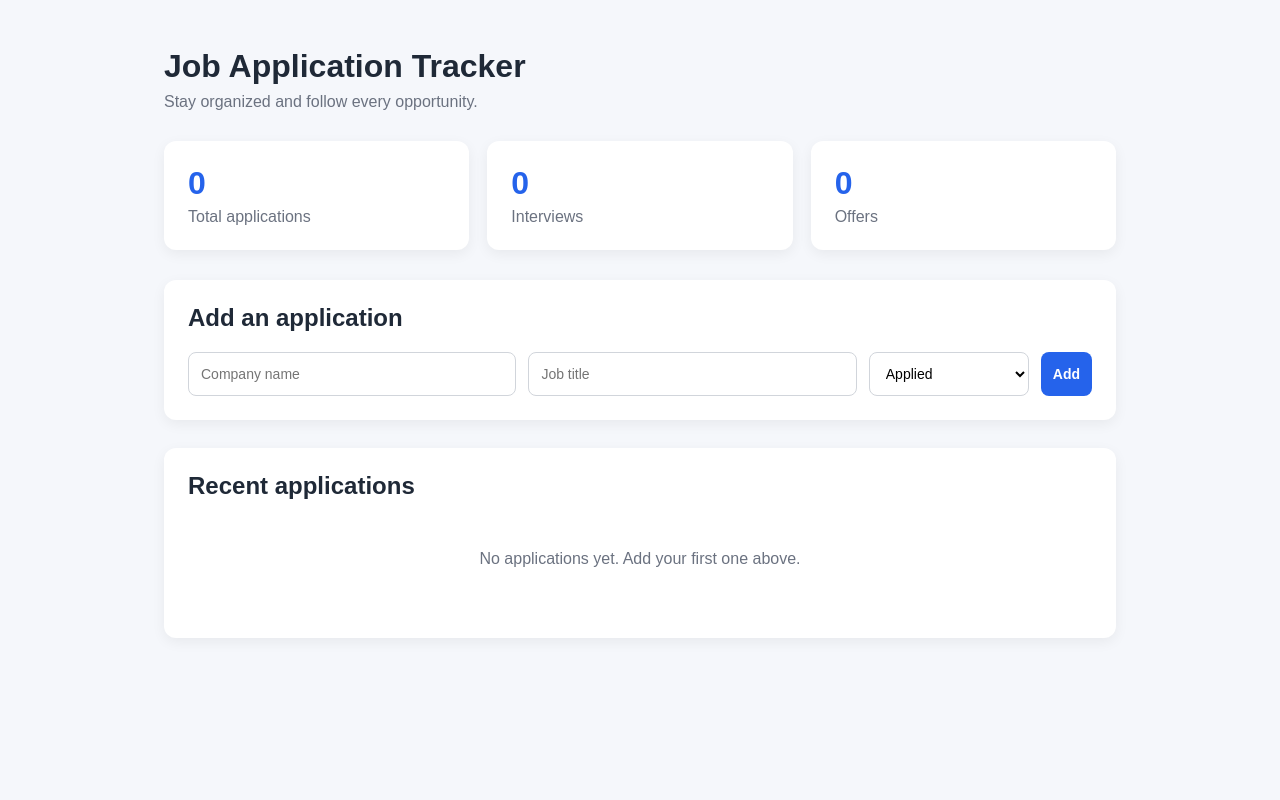
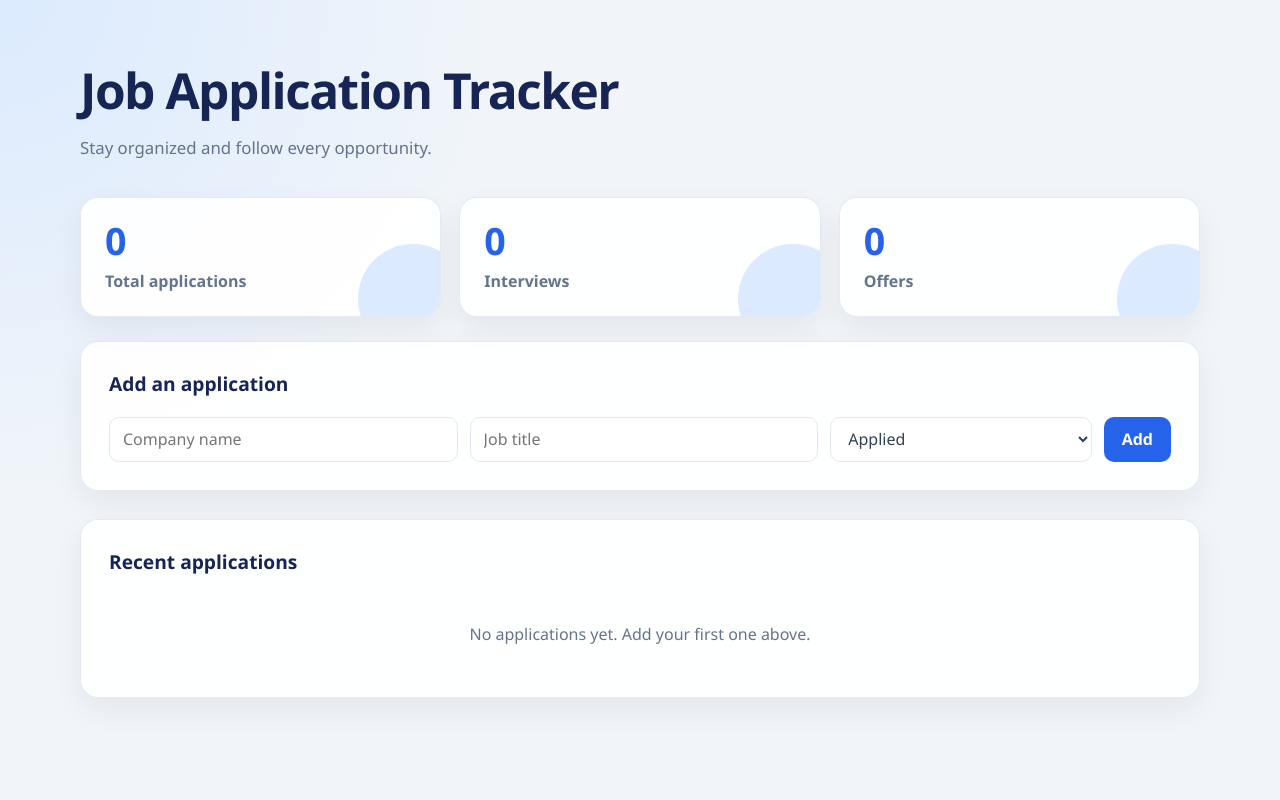
Before and after one commit to CriticalOne9/Job-Application-Tracker, a Flask app: page / in a window 1280 px wide. Run offline with Flask 3, Linux system fonts and the light colour scheme; data that the repository does not hold is empty.

Commit message:
Improved UI

```diff
--- /dev/null
+++ b/static/styles.css
@@ -0,0 +1,230 @@
+:root {
+  --navy: #172554;
+  --blue: #2563eb;
+  --blue-dark: #1d4ed8;
+  --surface: #ffffff;
+  --background: #f1f5f9;
+  --muted: #64748b;
+  --border: #e2e8f0;
+  --danger: #dc2626;
+}
+
+* {
+  box-sizing: border-box;
+}
+
+body {
+  margin: 0;
+  min-height: 100vh;
+  font-family: "Segoe UI", Arial, sans-serif;
+  color: #1e293b;
+  background:
+    radial-gradient(circle at top left, #dbeafe 0, transparent 34%),
+    var(--background);
+}
+
+.container {
+  width: min(1120px, calc(100% - 32px));
+  margin: 0 auto;
+  padding: 56px 0;
+}
+
+h1 {
+  margin: 0;
+  color: var(--navy);
+  font-size: clamp(2rem, 5vw, 3.1rem);
+  letter-spacing: -1.5px;
+}
+
+h2 {
+  margin: 0 0 20px;
+  color: var(--navy);
+  font-size: 1.2rem;
+}
+
+.subtitle {
+  margin: 12px 0 0;
+  color: var(--muted);
+  font-size: 1.05rem;
+}
+
+.stats {
+  display: grid;
+  grid-template-columns: repeat(3, 1fr);
+  gap: 18px;
+  margin: 38px 0 24px;
+}
+
+.card,
+.panel {
+  border: 1px solid rgba(226, 232, 240, 0.9);
+  border-radius: 18px;
+  background: rgba(255, 255, 255, 0.92);
+  box-shadow: 0 12px 30px rgba(15, 23, 42, 0.06);
+}
+
+.card {
+  padding: 24px;
+  position: relative;
+  overflow: hidden;
+}
+
+.card::after {
+  content: "";
+  position: absolute;
+  right: -28px;
+  bottom: -38px;
+  width: 110px;
+  height: 110px;
+  border-radius: 50%;
+  background: #dbeafe;
+}
+
+.number {
+  color: var(--blue);
+  font-size: 2.35rem;
+  font-weight: 750;
+  line-height: 1;
+}
+
+.label {
+  margin-top: 10px;
+  color: var(--muted);
+  font-weight: 600;
+}
+
+.panel {
+  padding: 28px;
+}
+
+.form-grid {
+  display: grid;
+  grid-template-columns: 1.2fr 1.2fr 0.9fr auto;
+  gap: 12px;
+}
+
+input,
+select,
+button {
+  min-height: 45px;
+  border-radius: 10px;
+  font: inherit;
+}
+
+input,
+select {
+  width: 100%;
+  border: 1px solid var(--border);
+  padding: 0 13px;
+  color: #334155;
+  background: #fff;
+  outline: none;
+}
+
+input:focus,
+select:focus {
+  border-color: #93c5fd;
+  box-shadow: 0 0 0 4px #dbeafe;
+}
+
+button {
+  border: 0;
+  padding: 0 18px;
+  color: #fff;
+  background: var(--blue);
+  font-weight: 700;
+  cursor: pointer;
+  transition: background 0.2s ease, transform 0.2s ease;
+}
+
+button:hover {
+  background: var(--blue-dark);
+  transform: translateY(-1px);
+}
+
+table {
+  width: 100%;
+  border-collapse: collapse;
+}
+
+th {
+  padding: 0 10px 13px;
+  color: var(--muted);
+  text-align: left;
+  font-size: 0.74rem;
+  letter-spacing: 0.06em;
+  text-transform: uppercase;
+}
+
+td {
+  padding: 15px 10px;
+  border-top: 1px solid var(--border);
+  vertical-align: middle;
+}
+
+.status {
+  display: inline-block;
+  padding: 6px 10px;
+  border-radius: 999px;
+  color: #1d4ed8;
+  background: #dbeafe;
+  font-size: 0.8rem;
+  font-weight: 700;
+}
+
+td form {
+  display: flex;
+  align-items: center;
+  gap: 8px;
+}
+
+td form select,
+td form button {
+  min-height: 36px;
+  font-size: 0.84rem;
+}
+
+td form button {
+  padding: 0 11px;
+}
+
+.empty {
+  padding: 28px 0 8px;
+  color: var(--muted);
+  text-align: center;
+}
+
+@media (max-width: 800px) {
+  .stats,
+  .form-grid {
+    grid-template-columns: 1fr;
+  }
+
+  .panel {
+    padding: 20px;
+  }
+
+  .container {
+    padding: 32px 0;
+  }
+
+  table {
+    font-size: 0.9rem;
+  }
+
+  th,
+  td {
+    padding: 12px 6px;
+  }
+}
+
+@media (max-width: 580px) {
+  .panel {
+    overflow-x: auto;
+  }
+
+  td form {
+    flex-direction: column;
+    align-items: stretch;
+  }
+}
--- a/templates/index.html
+++ b/templates/index.html
@@ -4,89 +4,7 @@
   <meta charset="UTF-8">
   <meta name="viewport" content="width=device-width, initial-scale=1.0">
   <title>Job Application Tracker</title>
-  <style>
-    * { box-sizing: border-box; }
-
-    body {
-      margin: 0;
-      font-family: Arial, sans-serif;
-      background: #f5f7fb;
-      color: #1f2937;
-    }
-
-    .container {
-      max-width: 1000px;
-      margin: 0 auto;
-      padding: 48px 24px;
-    }
-
-    h1 { margin: 0; font-size: 32px; }
-    h2 { margin-top: 0; }
-    .subtitle { color: #6b7280; margin-top: 8px; }
-
-    .stats {
-      display: grid;
-      grid-template-columns: repeat(3, 1fr);
-      gap: 18px;
-      margin: 30px 0;
-    }
-
-    .card, .panel {
-      background: white;
-      padding: 24px;
-      border-radius: 12px;
-      box-shadow: 0 4px 14px rgba(0, 0, 0, 0.06);
-    }
-
-    .number { font-size: 32px; font-weight: bold; color: #2563eb; }
-    .label { color: #6b7280; margin-top: 6px; }
-
-    .form-grid {
-      display: grid;
-      grid-template-columns: 1fr 1fr 160px auto;
-      gap: 12px;
-    }
-
-    input, select, button {
-      border-radius: 8px;
-      padding: 12px;
-      font-size: 14px;
-    }
-
-    input, select {
-      border: 1px solid #d1d5db;
-      background: white;
-    }
-
-    button {
-      border: 0;
-      background: #2563eb;
-      color: white;
-      font-weight: bold;
-      cursor: pointer;
-    }
-
-    table { width: 100%; border-collapse: collapse; }
-    th, td { padding: 14px 8px; text-align: left; border-bottom: 1px solid #e5e7eb; }
-    th { color: #6b7280; font-size: 13px; }
-
-    .status {
-      display: inline-block;
-      padding: 5px 9px;
-      border-radius: 999px;
-      background: #dbeafe;
-      color: #1d4ed8;
-      font-size: 13px;
-      font-weight: bold;
-    }
-
-    .empty { color: #6b7280; text-align: center; padding: 30px 0; }
-
-    @media (max-width: 700px) {
-      .stats, .form-grid { grid-template-columns: 1fr; }
-      .container { padding: 28px 16px; }
-    }
-  </style>
+  <link rel="stylesheet" href="{{ url_for('static', filename='styles.css') }}">
 </head>
 <body>
   <main class="container">
```
